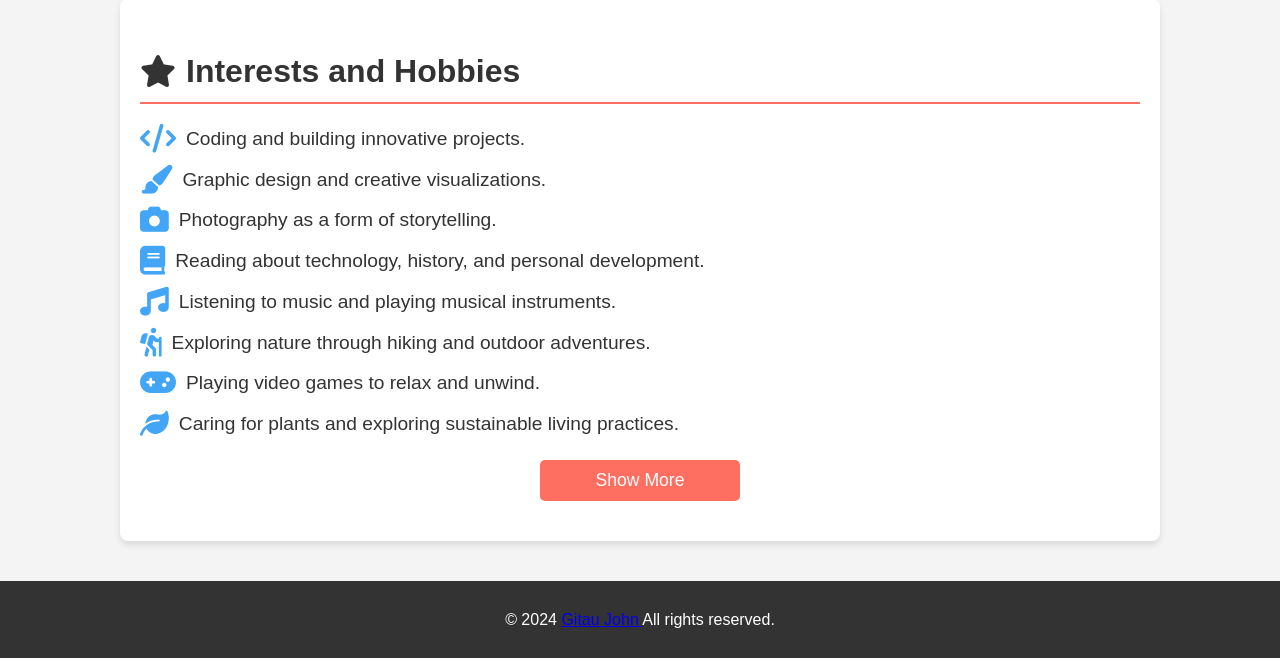
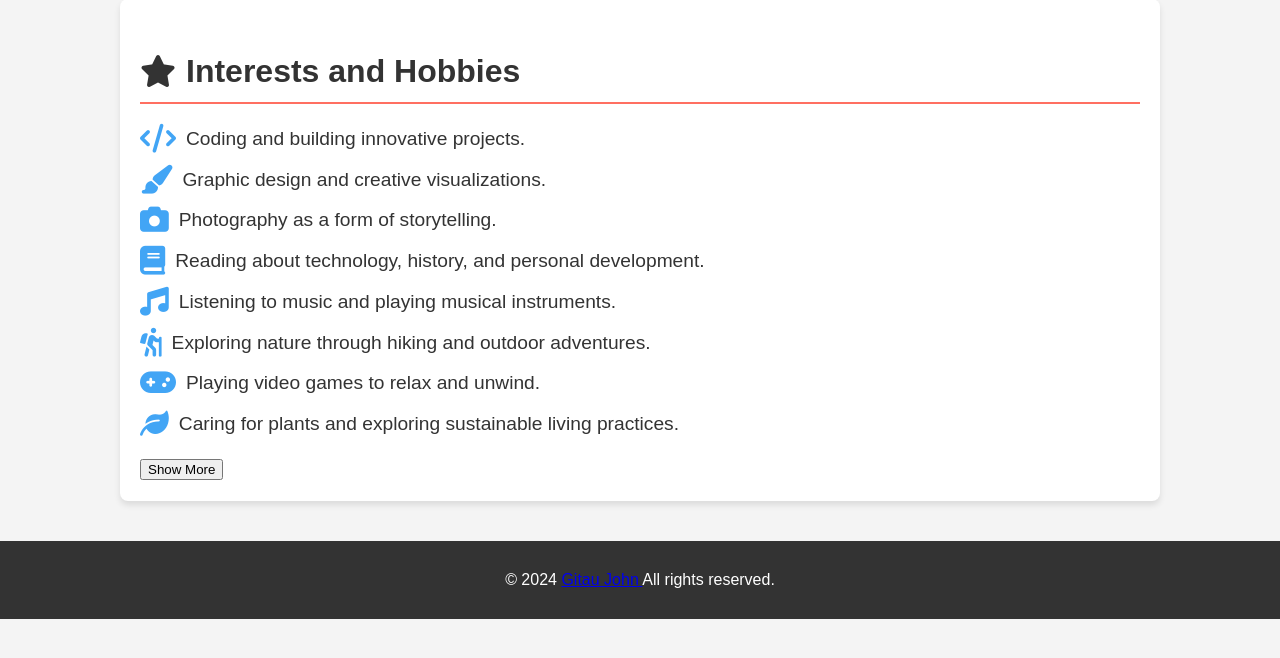
Before and after one commit to jonterob/Tech-John, a PHP site: page /biography.html in a window 1280 px wide. Shown: the part 723-1381 px from the top of the page. After the commit the page ends 1342 px from the top, so only its background shows below. Run offline with PHP 8.4, Linux system fonts and the light colour scheme.

Commit message:
Update Interests and Hobbies.css

```diff
--- a/Interests and Hobbies.css
+++ b/Interests and Hobbies.css
@@ -1,4 +1,3 @@
-/* General Styles */
 body {
       font-family: Arial, sans-serif;
       background-color: #f4f4f4;
@@ -6,7 +5,6 @@ body {
       padding: 0;
     }
 
-/* Interests Section */
     .interests-section {
       background-color: #fff;
       padding: 20px;
@@ -27,14 +25,12 @@ body {
       margin-bottom: 20px;
     }
 
-/* Container for Interests */
     .interests-container {
       display: grid;
       grid-template-columns: repeat(auto-fill, minmax(220px, 1fr));
       gap: 20px;
     }
 
-/* Individual Interest Item */
     .interest-item {
       background-color: #fafafa;
       padding: 15px;
@@ -62,23 +58,3 @@ body {
       margin: 0;
       flex: 1; /* Ensures the text takes available space */
     }
-
-/* Styles for the Show More / Show Less Button */
-.show-more-btn {
-  display: block;
-  width: 200px;
-  margin: 20px auto;
-  padding: 10px;
-  background-color: #ff6f61;
-  color: white;
-  font-size: 1.1em;
-  text-align: center;
-  border: none;
-  border-radius: 5px;
-  cursor: pointer;
-  transition: background-color 0.3s ease;
-}
-
-.show-more-btn:hover {
-  background-color: #ff6347;
-}
```
Lines whose indentation alone changed are shown as unchanged.
